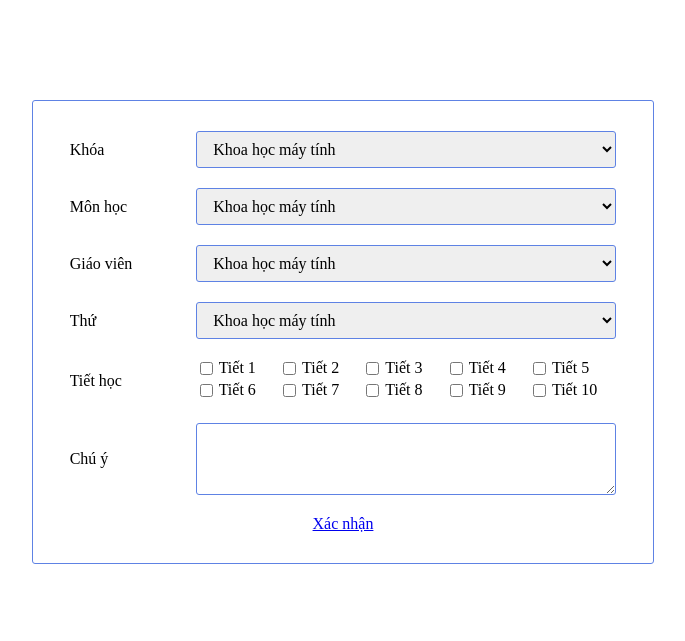
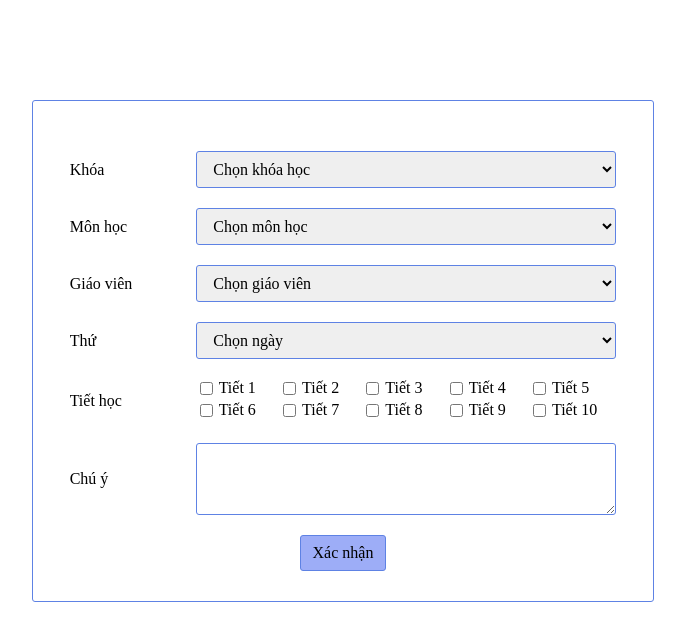
Before and after one commit to duongdinhnguyen/manage_timetable, a PHP site: the page made by app/views/add_schedule_create.php in a window 1280 px wide. Shown: the top 641 px of the page, without its empty margins (297-982 px from the left). Run offline with PHP 8.4, Linux system fonts and the light colour scheme; the template is opened without the code that fills it, so the values that code supplies are empty.

Commit message:
update views add schedule

```diff
--- a/app/views/add_schedule_create.php
+++ b/app/views/add_schedule_create.php
@@ -15,75 +15,98 @@
         <form action="" class="form" method = "POST">
             <div class="main">
                 <div class="element">
-                    <label for="select-phankhoa">Khóa</label>
-                    <select name="" class="select-element" id="select-phankhoa">
-                        <option value="" >Khoa học máy tính</option>
-                        <option value="" >Khoa học máy tính</option>
-                    </select>
+                    <p><?php
+                        $result = isset($_SESSION['add-schedule']) ? $_SESSION['add-schedule'] : '';
+                        echo $result;
+                    ?></p>
+                </div>
+                <div class="element">
+                    <label for="khoa-hoc">Khóa</label>
+                    <select id="khoa-hoc" class="select-element" name="khoa-hoc">
+                            <option value="" name="khoa-hoc">Chọn khóa học</option>
+                            <option value="2021" name="khoa-hoc">Năm 1</option>
+                            <option value="2020" name="khoa-hoc">Năm 2</option>
+                            <option value="2019" name="khoa-hoc">Năm 3</option>
+                            <option value="2018" name="khoa-hoc">Năm 4</option>
+                        </select>
                 </div>
                 <div class="element">
                     <label for="select-subject">Môn học</label>
-                    <select name="" class="select-element" id="select-subject">
-                        <option value="" >Khoa học máy tính</option>
-                        <option value="" >Khoa học máy tính</option>
+                    <select name="subject" class="select-element" id="select-subject">
+                        <option value="" >Chọn môn học</option>
+                        <?php
+                            foreach($allSubject as $row): ?>
+                                <option value="<?php  echo $row['id']; ?>" name="subject"><?php echo $row['name']; ?></option>
+                            <?php endforeach;
+                        ?>
                     </select>
                 </div>
                 <div class="element">
                     <label for="select-teacher">Giáo viên</label>
-                    <select name="" class="select-element" id="select-teacher">
-                        <option value="" >Khoa học máy tính</option>
-                        <option value="" >Khoa học máy tính</option>
+                    <select name="teacher" class="select-element" id="select-teacher">
+                        <option value="" >Chọn giáo viên</option>
+                            <?php
+                                foreach($allTeacher as $row): ?>
+                                    <option value="<?php  echo $row['id']; ?>" name="teacher"><?php echo $row['name']; ?></option>
+                                <?php endforeach;
+                            ?>
                     </select>
                 </div>
                 <div class="element">
                     <label for="select-days">Thứ</label>
-                    <select name="" class="select-element" id="select-days">
-                        <option value="" >Khoa học máy tính</option>
-                        <option value="" >Khoa học máy tính</option>
+                    <select name="day" class="select-element" id="select-days">
+                        <option value="" name="day">Chọn ngày</option>
+                        <option value="" name="day">Thứ 2</option>
+                        <option value="" name="day">Thứ 3</option>
+                        <option value="" name="day">Thứ 4</option>
+                        <option value="" name="day">Thứ 5</option>
+                        <option value="" name="day">Thứ 6</option>
+                        <option value="" name="day">Thứ 7</option>
+                        <option value="" name="day">Chủ nhật</option>
                     </select>
                 </div>
                 <div class="element">
                     <label for="list_lesson">Tiết học</label>
                     <ul id="list_lesson">
                         <li class="item_lesson">
-                            <input type="checkbox" name="" id="">
-                            <p>Tiết 1</p>
+                            <input id="tiet-hoc-1" type="checkbox" name="tiet-hoc" value="1">
+                            <label for="tiet-hoc-1">Tiết 1</label>
                         </li>
                         <li class="item_lesson">
-                            <input type="checkbox" name="" id="">
-                            <p>Tiết 2</p>
+                            <input id="tiet-hoc-2" type="checkbox" name="tiet-hoc" value="2">
+                            <label for="tiet-hoc-2">Tiết 2</label>
                         </li>
                         <li class="item_lesson">
-                            <input type="checkbox" name="" id="">
-                            <p>Tiết 3</p>
+                            <input id="tiet-hoc-3" type="checkbox" name="tiet-hoc" value="3">
+                            <label for="tiet-hoc-3">Tiết 3</label>
                         </li>
                         <li class="item_lesson">
-                            <input type="checkbox" name="" id="">
-                            <p>Tiết 4</p>
+                            <input id="tiet-hoc-4" type="checkbox" name="tiet-hoc" value="4">
+                            <label for="tiet-hoc-4">Tiết 4</label>
                         </li>
                         <li class="item_lesson">
-                            <input type="checkbox" name="" id="">
-                            <p>Tiết 5</p>
+                            <input id="tiet-hoc-5" type="checkbox" name="tiet-hoc" value="5">
+                            <label for="tiet-hoc-5">Tiết 5</label>
                         </li>
                         <li class="item_lesson">
-                            <input type="checkbox" name="" id="">
-                            <p>Tiết 6</p>
+                            <input id="tiet-hoc-6" type="checkbox" name="tiet-hoc" value="6">
+                            <label for="tiet-hoc-6">Tiết 6</label>
                         </li>
                         <li class="item_lesson">
-                            <input type="checkbox" name="" id="">
-                            <p>Tiết 7</p>
+                            <input id="tiet-hoc-7" type="checkbox" name="tiet-hoc" value="7">
+                            <label for="tiet-hoc-7">Tiết 7</label>
                         </li>
                         <li class="item_lesson">
-                            <input type="checkbox" name="" id="">
-                            <p>Tiết 8</p>
+                            <input id="tiet-hoc-8" type="checkbox" name="tiet-hoc" value="8">
+                            <label for="tiet-hoc-8">Tiết 8</label>
                         </li>
                         <li class="item_lesson">
-                            <input type="checkbox" name="" id="">
-                            <p>Tiết 9</p>
+                            <input id="tiet-hoc-9" type="checkbox" name="tiet-hoc" value="9">
+                            <label for="tiet-hoc-9">Tiết 9</label>
                         </li>
                         <li class="item_lesson">
-                            <input type="checkbox" name="" id="">
-                            <p>Tiết 10</p>
+                            <input id="tiet-hoc-10" type="checkbox" name="tiet-hoc" value="10">
+                            <label for="tiet-hoc-10">Tiết 10</label>
                         </li>
                     </ul>
                 </div>
@@ -92,8 +115,8 @@
                     <textarea name="" id="description" cols="30" rows="3"></textarea>
                 </div>
                 <div class="element">
-                    <!-- <button type="submit" class="btn-submit" name= "confirm" >Xác nhận</button> -->
-                    <a href="?router=add-schedule-confirm">Xác nhận</a>
+                    <button type="submit" class="btn-submit" name= "confirm" >Xác nhận</button>
+                    <!-- <a href="?router=add-schedule-confirm">Xác nhận</a> -->
                 </div>
             </div>
         </form>
```
Also changed, not shown: app/controllers/add_schedule_create.php (+16 -0 lines), app/models/teacher.php (added, +40 -0 lines).
